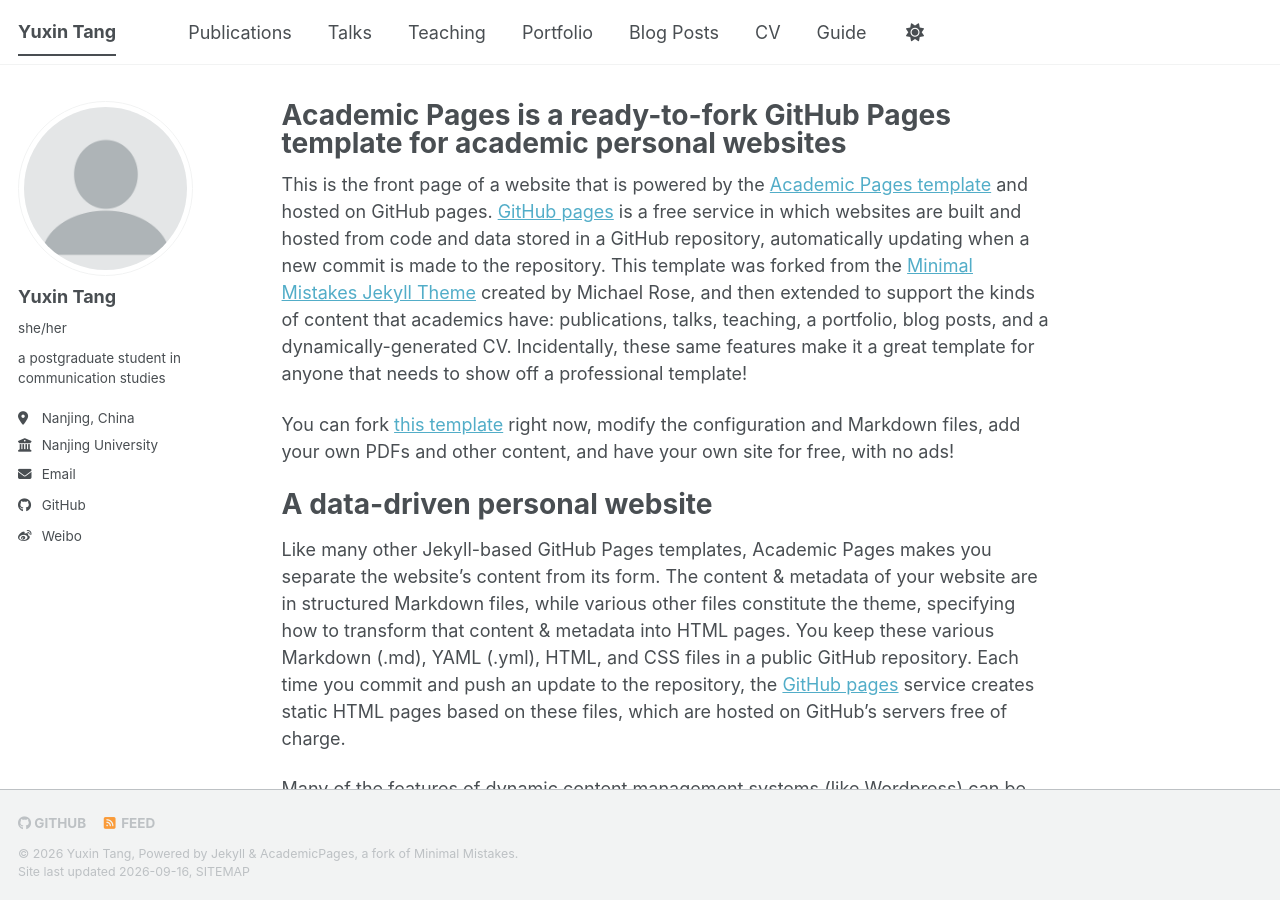
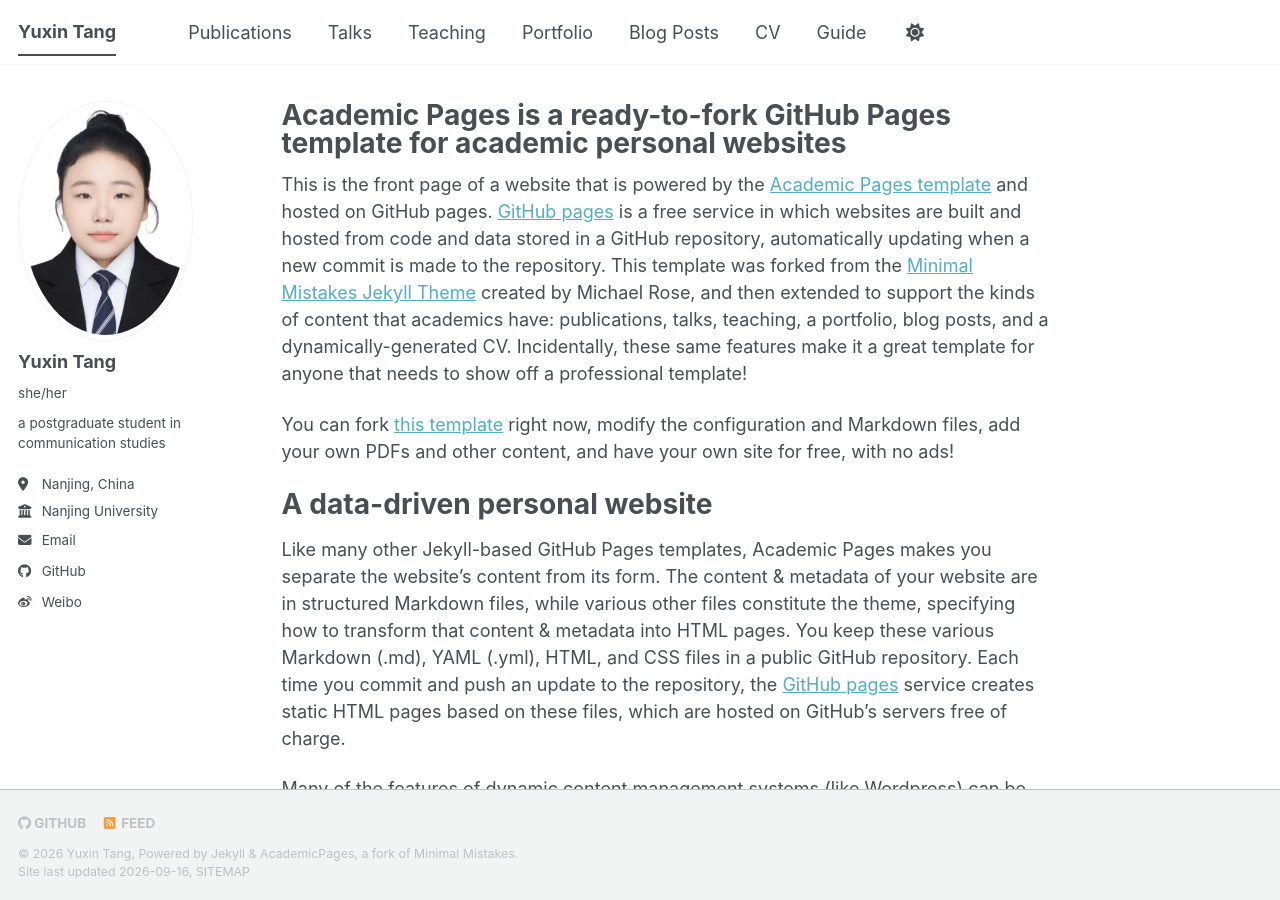
Before and after one commit to Tangyuxin0721/Tangyuxin0721.github.io, a Jekyll site: the page built from _pages/about.md, in a window 1280 px wide and 900 px high. Built offline with Jekyll 4.4.1, drawn with Linux system fonts in a browser that asks for light colours; a style sheet for code colours, icons or effects is not loaded.

Commit message:
Change author's avatar to 一寸证件照.jpg
Updated author's avatar image filename to a new file.

```diff
--- a/_config.yml
+++ b/_config.yml
@@ -23,7 +23,7 @@ repository               : "Tangyuxin0721/Tangyuxin0721.github.io"
 #               Additional customization can be done by editing /_includes/author-profile.html
 author:
   # Biographic information
-  avatar           : "profile.png"
+  avatar           : "一寸证件照.jpg"
   name             : "Yuxin Tang"
   pronouns         :  "she/her"
   bio              : "a postgraduate student in communication studies"
```
